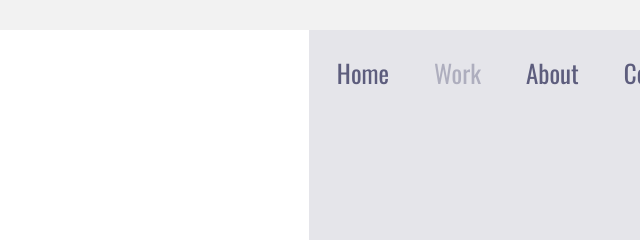
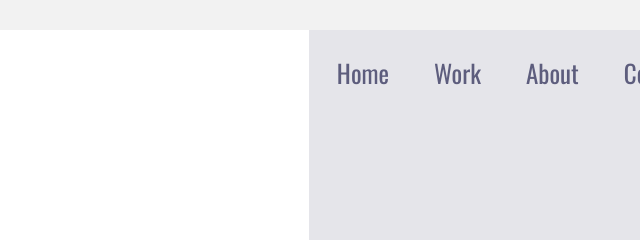
Before and after one commit to PedroHenriqueDias7/Aprendizado-DevClub-css-projeto1-pt2, a plain HTML site: page index.html in a window 1280 px wide. Shown: the top 240 px of the page, 640-1280 px from the left. Drawn offline with nearby package versions, Linux system fonts and the light colour scheme.

```diff
--- a/styles.css
+++ b/styles.css
@@ -101,10 +101,6 @@ a {
     cursor: pointer;
 }
 
-a:nth-child(2) {
-    opacity: 40%;
-}
-
 a:hover {
     opacity: 0.3;
 }
```
